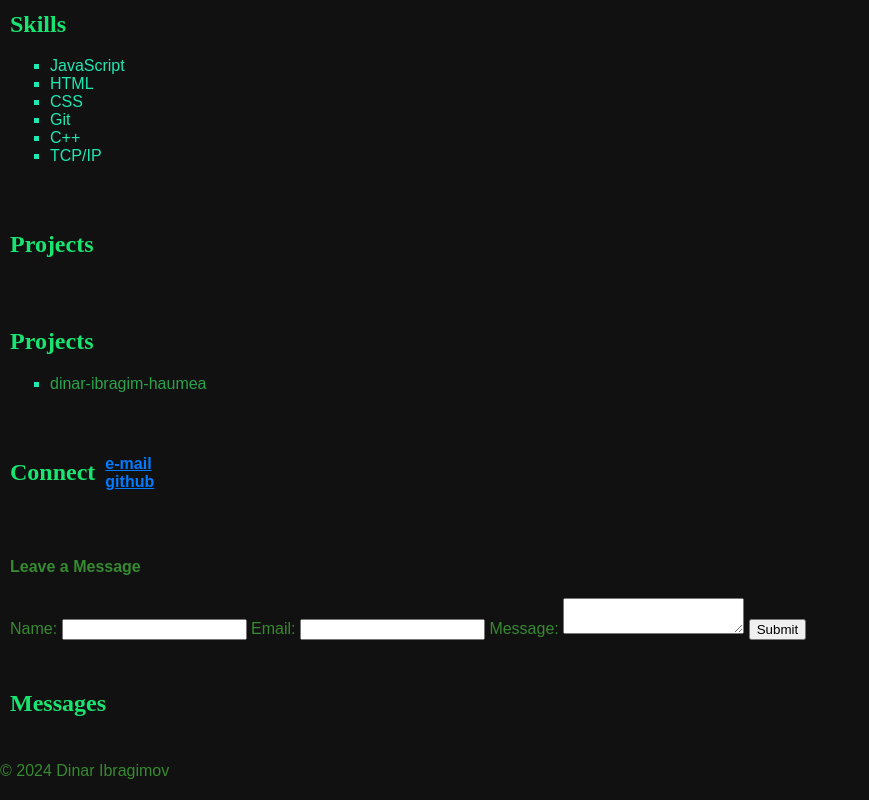
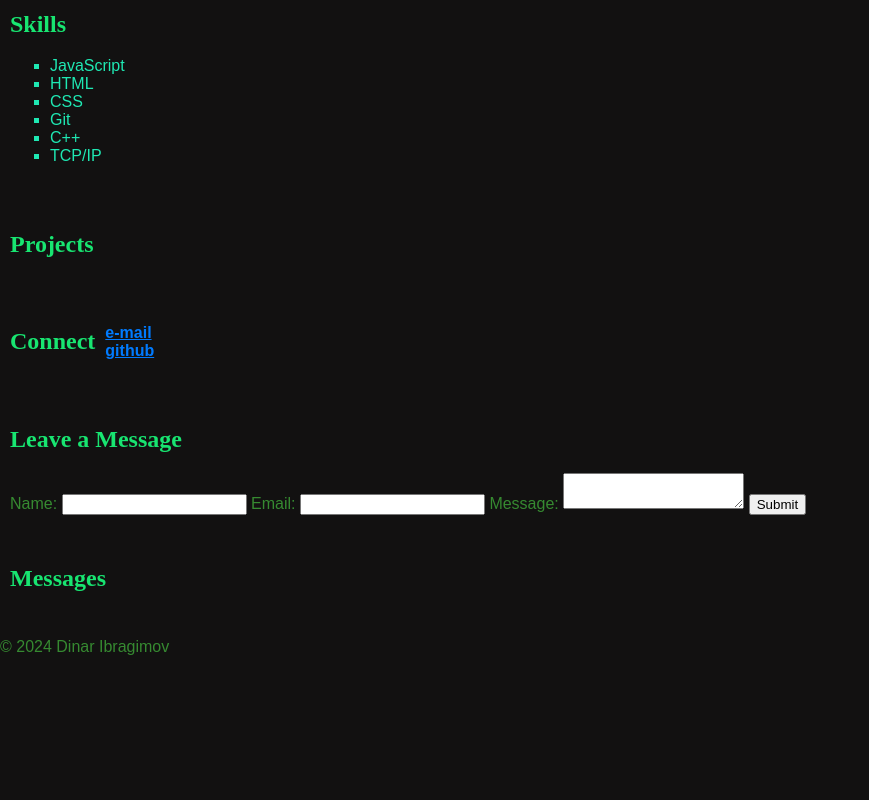
Before and after one commit to Alarlar/dinar-ibragim-haumea, a plain HTML site: page index.html in a window 1280 px wide. Shown: the part 604-1404 px from the top of the page, without its empty margins (0-869 px from the left). After the commit the page ends 1280 px from the top, so only its background shows below. Drawn offline with Linux system fonts and the light colour scheme; no server answers.

```diff
--- a/index.html
+++ b/index.html
@@ -64,12 +64,12 @@
             </ul>
         </section>
 
-        <section id="Projects">
+        <!-- <section id="Projects">
             <h2>Projects</h2>
             <ul>
                 <li><a href="https://github.com/Alarlar/dinar-ibragim-haumea">dinar-ibragim-haumea </a></li>
             </ul>
-        </section>
+        </section> -->
 
         <section id="Connect">
         <h2>Connect</h2>
@@ -81,7 +81,7 @@
     </section>
 
    <section id="LeaveMessage">
-        <h4>Leave a Message</h4>
+        <h2>Leave a Message</h2>
         <form name="leave_message">
             <label for="usersName">Name:</label>
             <input type="text" id="usersName" name="usersName" required>
```
